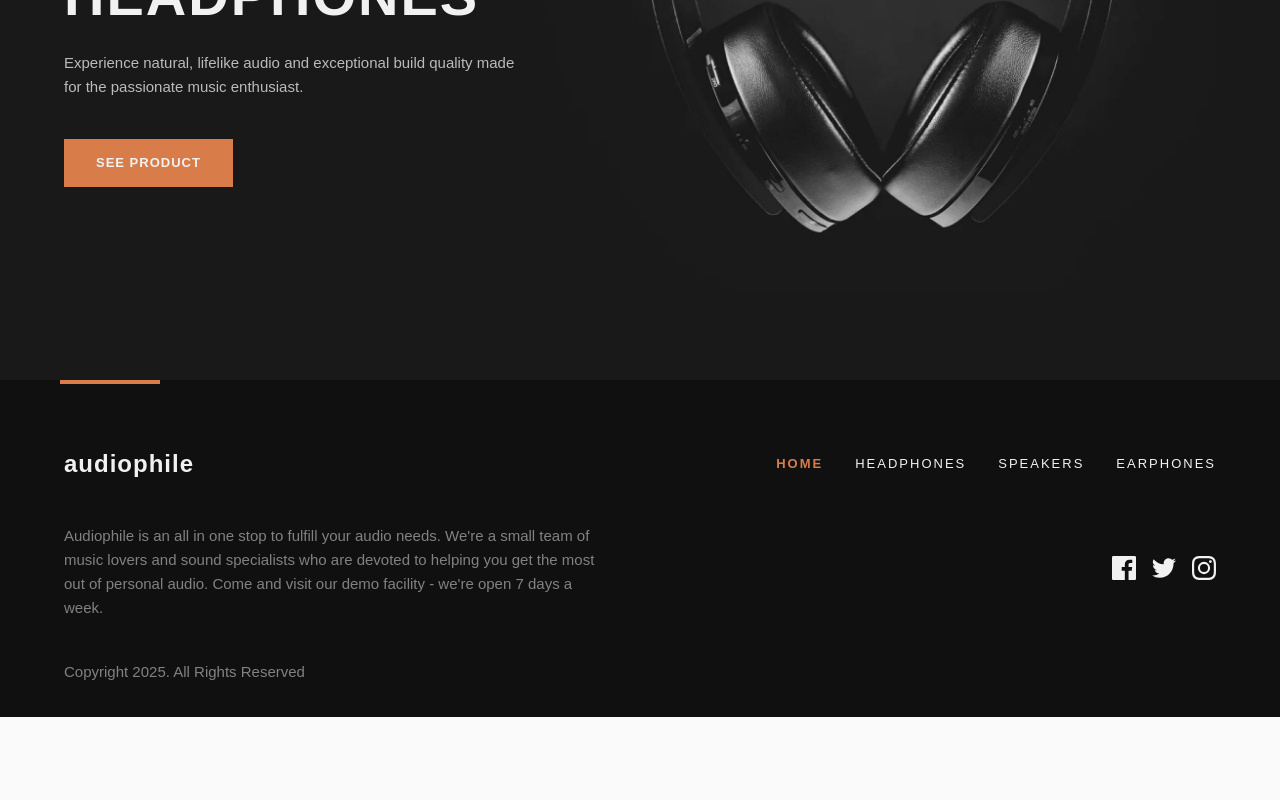
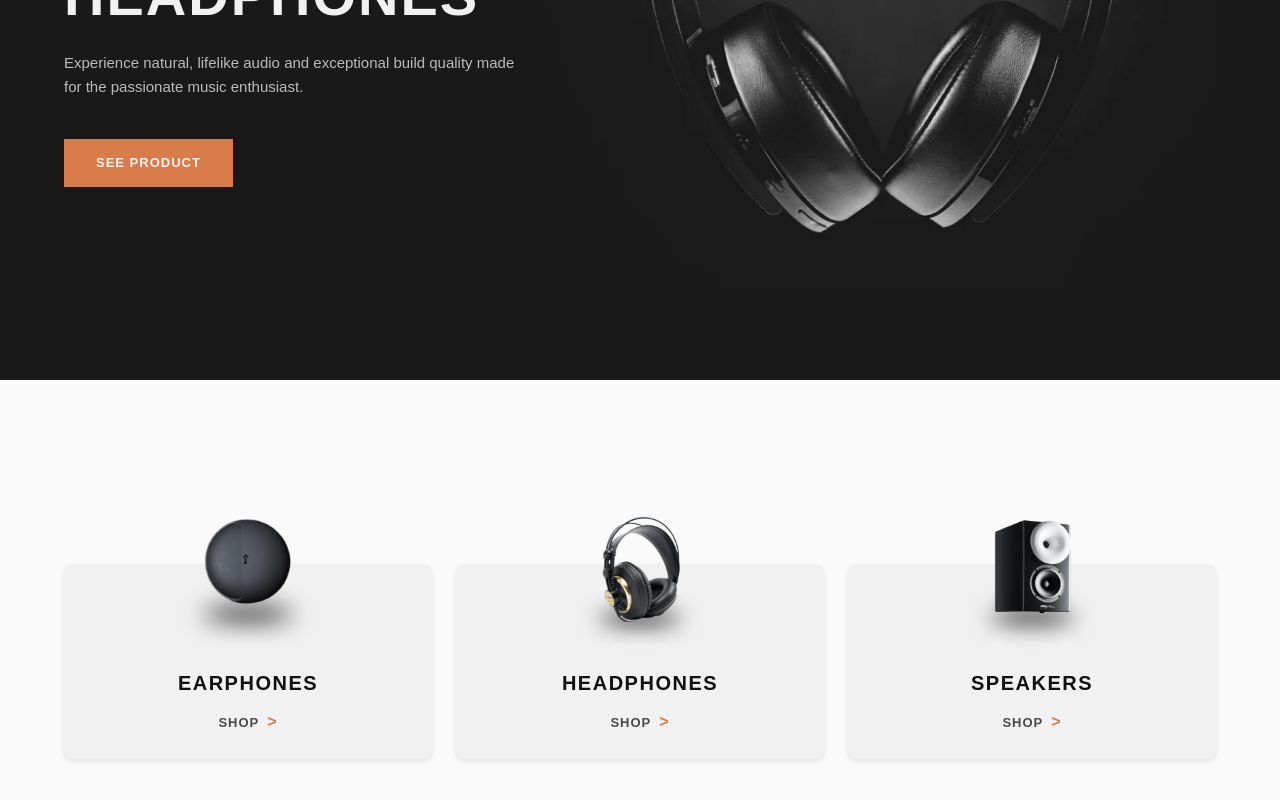
Before and after one commit to Mattanui/angular-audio-ecommerce-app, an Angular app: page / in a window 1280 px wide. Shown: the part 436-1236 px from the top of the page. Before the commit the page ends 1153 px from the top, so only its background shows below. Built offline with nearby package versions, Linux system fonts and the light colour scheme; data requests are answered from the project's data file.

Commit message:
🚧 Ajout de la liste des catégories dans la home page

```diff
--- a/src/app/features/home/components/hero/hero.component.html
+++ b/src/app/features/home/components/hero/hero.component.html
@@ -5,7 +5,9 @@
         <p class="overline">NEW PRODUCT</p>
         <h1>{{ productTitle }}</h1>
         <p class="description">{{ productDescription }}</p>
-        <button class="btn-primary" (click)="onSeeProduct()">SEE PRODUCT</button>
+        <app-button variant="primary" (buttonClick)="onSeeProduct()">
+          SEE PRODUCT
+        </app-button>
       </div>
       <div class="hero-image">
         <!-- L'image est en background dans le CSS -->
--- a/src/app/features/home/home.module.ts
+++ b/src/app/features/home/home.module.ts
@@ -7,6 +7,7 @@ import { DesignSystemModule } from '../../design-system/design-system.module';
 
 import { HomeComponent } from './pages/home/home.component';
 import { HeroComponent } from './components/hero/hero.component';
+import { CategoriesModule } from '../categories/categories.module';
 
 const routes: Routes = [
   {
@@ -22,6 +23,7 @@ const routes: Routes = [
     SharedModule,
     DesignSystemModule,
     RouterModule.forChild(routes),
+    CategoriesModule,
   ],
 })
 export class HomeModule {}
--- a/src/app/features/home/pages/home/home.component.html
+++ b/src/app/features/home/pages/home/home.component.html
@@ -1,3 +1,7 @@
 <app-hero></app-hero>
-
-<!-- *Autres section de la page -->
+<div class="main-content-home">
+  <div class="categories-features-about-sections">
+    <app-category-list></app-category-list>
+    <!-- *Autres section de la page -->
+  </div>
+</div>
--- a/src/app/features/home/pages/home/home.component.scss
+++ b/src/app/features/home/pages/home/home.component.scss
@@ -0,0 +1,10 @@
+.main-content-home {
+  margin-top: 120px;
+  margin-bottom: 200px;
+
+  .categories-features-about-sections {
+    display: flex;
+    flex-direction: column;
+    gap: 2rem;
+  }
+}
```
